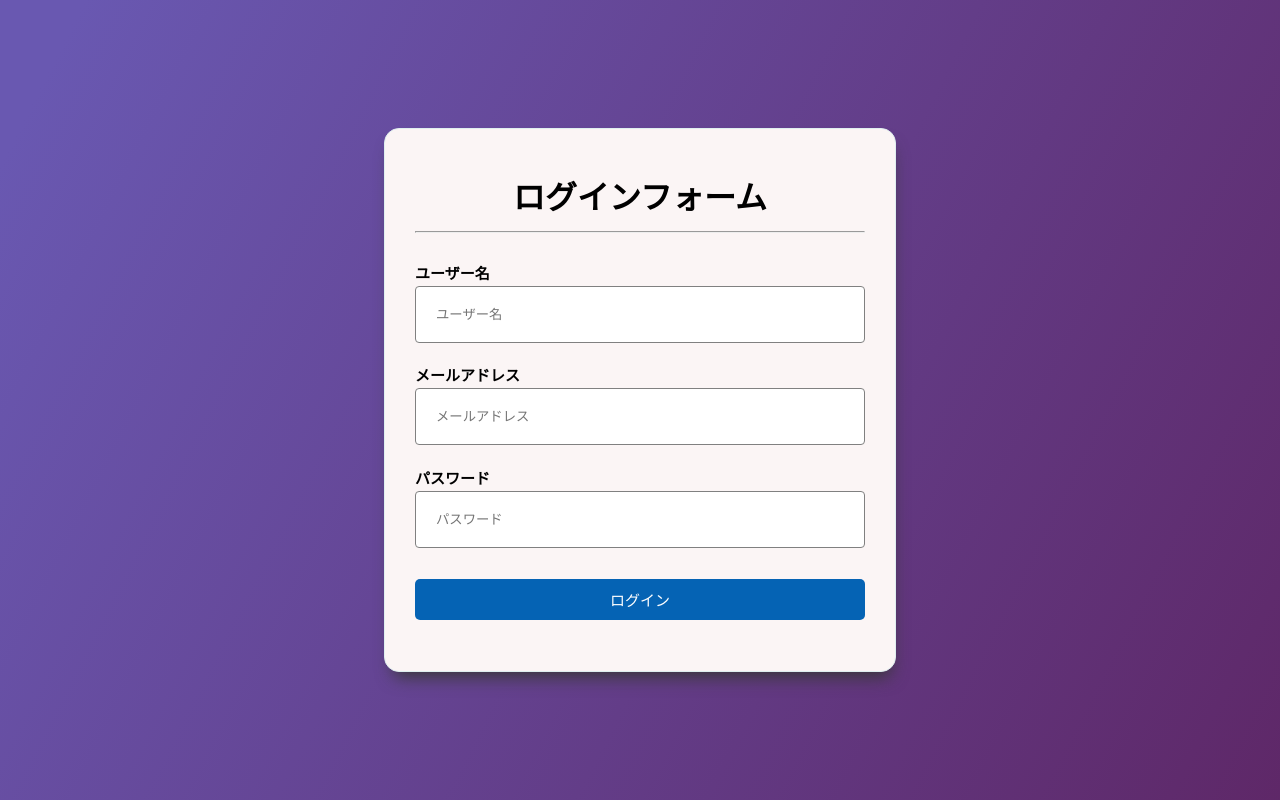
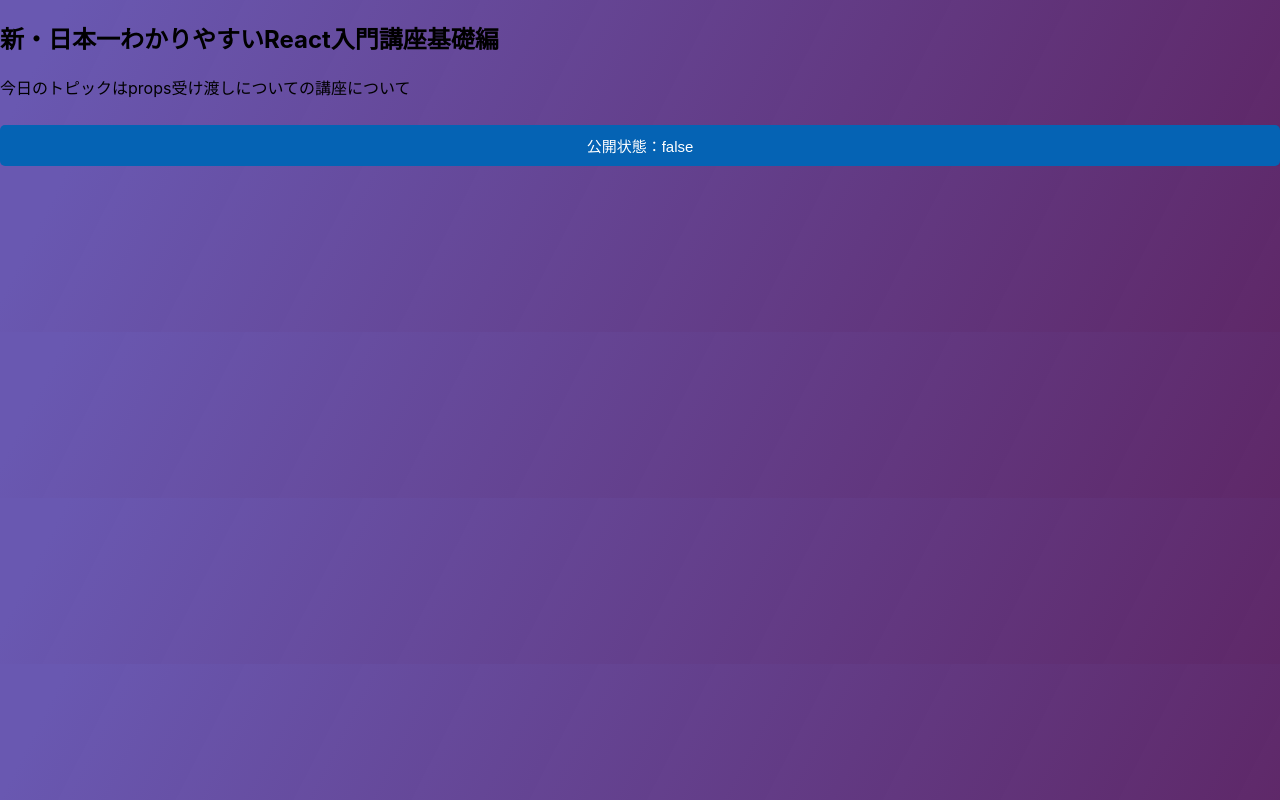
Before and after one commit to h-miyamoto-astaster/react, a React (Create React App) app in the folder react--youtube/: page / in a window 1280 px wide. Built offline with nearby package versions, Linux system fonts and the light colour scheme.

Commit message:
動画25分ぐらいまで終了

```diff
--- a/react--youtube/src/App.js
+++ b/react--youtube/src/App.js
@@ -1,66 +1,17 @@
 import "./App.css";
-import { useState } from "react";
+import Article from "./components/Article";
 
 function App() {
-  const initialValues = {username :"",mailAddress:"",password:""};
-  const [formValues,setFormValues] = useState(initialValues);
-  const [formErros,setFormErros] = useState({});
-
-  const handleChange = (e) =>{
-    const {name,value} = e.target;
-    setFormValues({...formValues,[name]:value});
-    console.log(formValues);
-  }
-
-  const handleSubmit = (e) =>{
-    e.preventDefault();
-    setFormErros(validate(formValues));
-  }
-
-  const validate = (values) => {
-    const erros = {};
-    const regex = /^[a-zA-Z0-9_.+-]+@([a-zA-Z0-9][a-zA-Z0-9-]*[a-zA-Z0-9]*\.)+[a-zA-Z]{2,}$/
-    if(!values.username){
-      erros.username = "ユーザー名を入力してください。"
-    }
-    if(!values.mailAddress){
-      erros.username = "メールアドレスを入力してください。"
-    }else if(!regex.test(values.mailAddress)){
-      erros.mailAddress = "正しいメールアドレスを入力してください。"
-    }
-    if(!values.password){
-      erros.username = "パスワードを入力してください。"
-    }else if(values.password.length < 4){
-      erros.password = "4文字以上15文字以下のパスワードを入力してください"
-    }else if(values.password.length > 15){
-      erros.password = "4文字以上15文字以下のパスワードを入力してください"
-    }
-    return erros;
-  }
-
-  return (
-    <div className="formContainer">
-      <form onSubmit={(e) => handleSubmit(e)}>
-        <h1>ログインフォーム</h1>
-        <hr />
-        <div className="uiForm">
-          <div className="formField">
-            <label>ユーザー名</label>
-            <input type="text" placeholder="ユーザー名" name="username" onChange={(e) => handleChange(e) } />
-          </div>
-          <div className="formField">
-            <label>メールアドレス</label>
-            <input type="text" placeholder="メールアドレス" name="mailAddress"onChange={(e) => handleChange(e) } />
-          </div>
-          <div className="formField">
-            <label>パスワード</label>
-            <input type="text" placeholder="パスワード" name="password"onChange={(e) => handleChange(e) } />
-          </div>
-          <button className="submitButton">ログイン</button>
-        </div>
-      </form>
-    </div>
-  );
+  return(
+    <>
+      <div>
+      <Article
+        title = {'新・日本一わかりやすいReact入門講座基礎編'}
+        content = {'今日のトピックはprops受け渡しについての講座について'}
+      />
+      </div>
+    </>
+  )
 }
 
 export default App;
--- /dev/null
+++ b/react--youtube/src/components/Article.js
@@ -0,0 +1,19 @@
+import React from 'react'
+import {useState} from "react"
+import {Content,PublishButton,Title} from "./index"
+
+const Article = (props) => {
+  const [isPublished,setIsPublished] = useState(false)
+  const publishArticle = () =>{
+    setIsPublished(true);
+  }
+  return (
+   <div>
+      <Title title={props.title} />
+      <Content content={props.content} />
+      <PublishButton isPublished={isPublished} onClick={publishArticle} />
+    </div>
+  )
+}
+
+export default Article
--- /dev/null
+++ b/react--youtube/src/components/Content.js
@@ -0,0 +1,9 @@
+import React from 'react'
+
+const Content = (props) => {
+  return (
+    <p>{props.content}</p>
+  )
+}
+
+export default Content
--- /dev/null
+++ b/react--youtube/src/components/PublishButton.js
@@ -0,0 +1,11 @@
+import React from 'react'
+
+const PublishButton = (props) => {
+  return (
+    <button onClick={() => props.onClick()}>
+      公開状態：{props.isPublished.toString()}
+    </button>
+  )
+}
+
+export default PublishButton
--- /dev/null
+++ b/react--youtube/src/components/Title.js
@@ -0,0 +1,9 @@
+import React from 'react'
+
+const Title = (props) => {
+  return (
+    <h2>{props.title}</h2>
+  )
+}
+
+export default Title
--- /dev/null
+++ b/react--youtube/src/components/index.js
@@ -0,0 +1,3 @@
+export {default as Content} from "./Content" ;
+export {default as Title} from "./Title" ;
+export {default as PublishButton} from "./PublishButton" ;
```
Also changed, not shown: react--youtube/src/components/Header.js (added).
